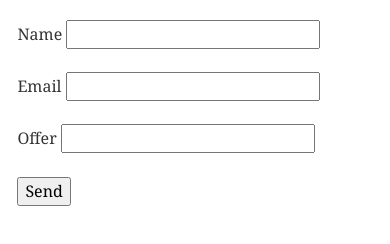
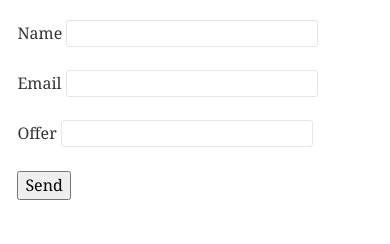
Before and after one commit to barthazeleger/rottentomatoes.nl, a Gatsby site: page / in a window 390 px wide. Shown: the part 192-436 px from the top of the page. Built offline with nearby package versions, Linux system fonts and the light colour scheme; Gatsby itself is replaced by a stand-in of ours.

Commit message:
borders on mobile

```diff
--- a/src/components/layout.css
+++ b/src/components/layout.css
@@ -622,3 +622,7 @@ pre tt:after {
     font-size: 100%;
   }
 }
+input {
+  border:1px solid #e5e5e5;
+  border-radius:3px;
+}
```
